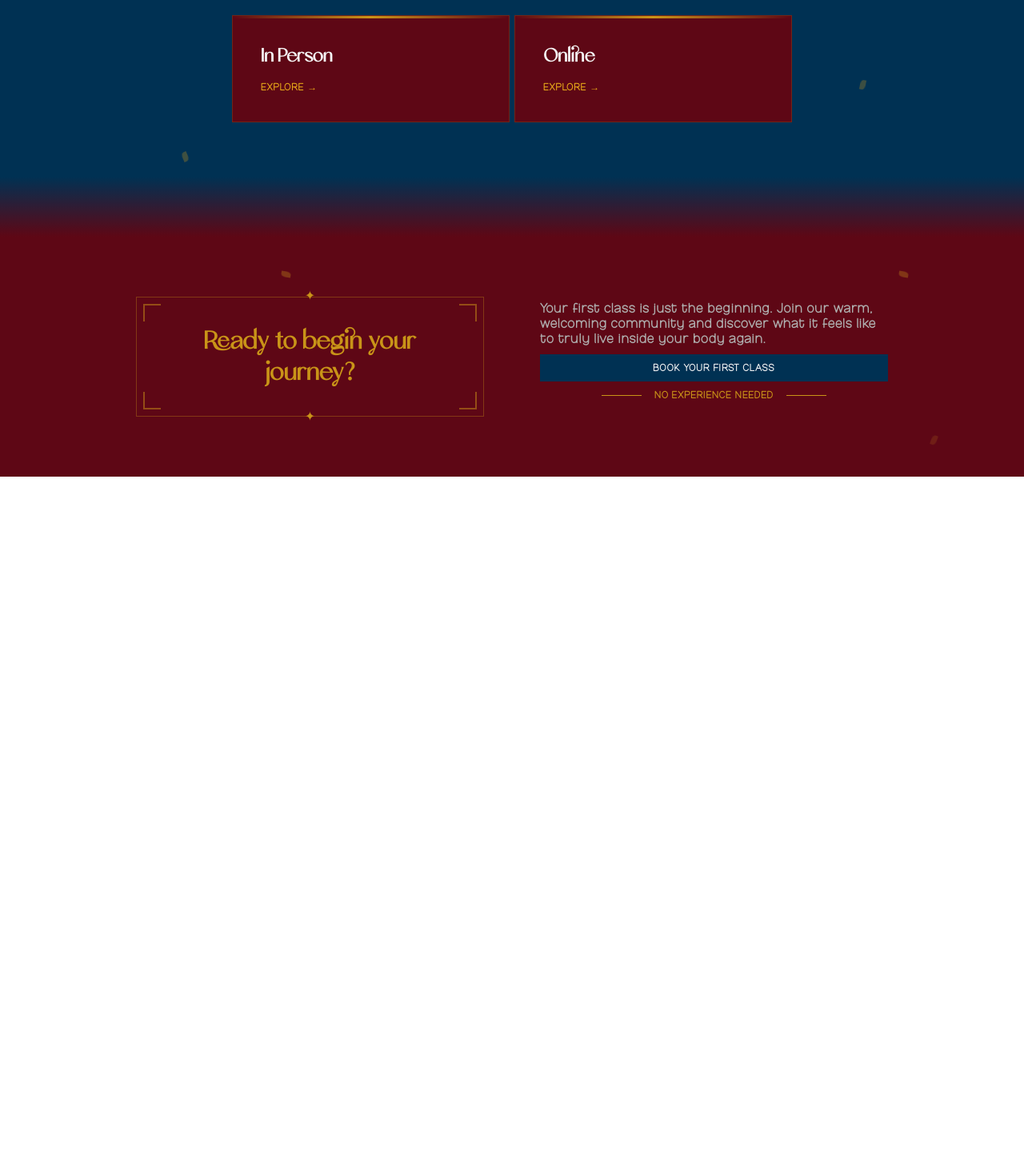
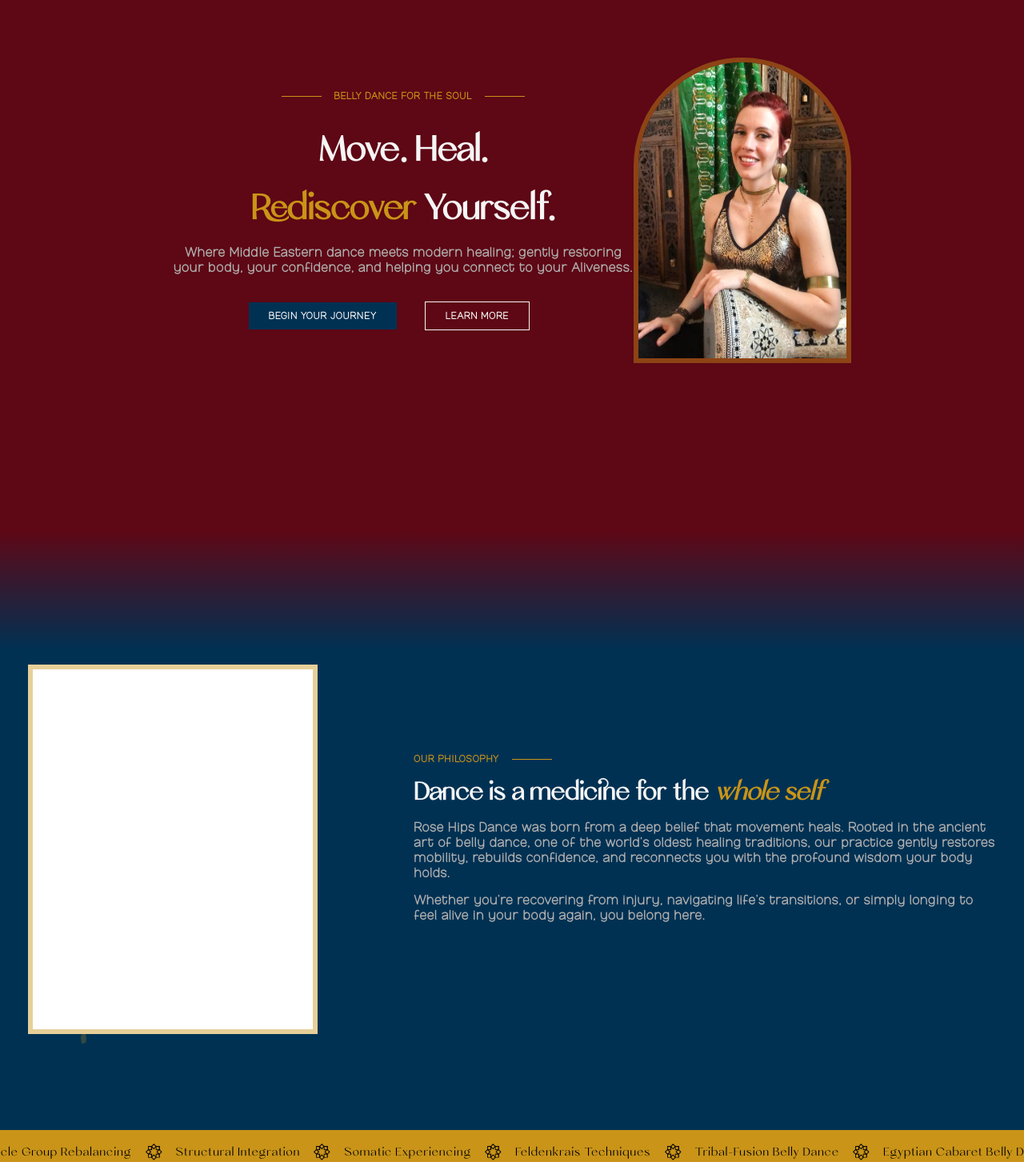
Before and after one commit to tpeschke/rose-hips-dance-typescript, a React (Vite) app in the folder app/: page / in a window 1280 px wide. Shown: the part 137-1590 px from the top of the page at 80% size. Before the commit the page ends 800 px from the top, so only its background shows below. Built offline with nearby package versions, Linux system fonts and the light colour scheme.

Commit message:
set up the basic components for the home page

```diff
--- a/app/src/components/ImageShell/ImageShell.tsx
+++ b/app/src/components/ImageShell/ImageShell.tsx
@@ -1,5 +1,6 @@
 import './ImageShell.css'
 import star from '../../assets/star.png'
+import portrait from '../../assets/portrait.jpg'
 
 interface Props {
     src: string,
@@ -14,6 +15,8 @@ export default function ImageShell({ src, alt, width, height }: Props) {
         switch (src) {
             case 'star':
                 return star
+            case 'portrait':
+                return portrait
             default:
                 return ''
         }
--- a/app/src/pages/home/Home.tsx
+++ b/app/src/pages/home/Home.tsx
@@ -1,14 +1,17 @@
 import BeginYourJourney from "./components/beginYourJourney/BeginYourJourney";
 import FindYourClass from "./components/findYourClass/findYourClass";
+import MainBanner from "./components/mainBanner/mainBanner";
+import Marquee from "./components/marquee/marquee";
+import OurPhilosophy from "./components/ourPhilosophy/ourPhilosophy";
 import "./Home.css";
 
 export default function Home() {
   return (
     <div className="home-page">
-      {/* <RotatingSun />
+      {/* <RotatingSun /> */}
       <MainBanner />
       <OurPhilosophy />
-      <Marquee /> */}
+      <Marquee />
       <FindYourClass />
       <BeginYourJourney />
       {/* <BackgroundImages /> */}
--- a/app/src/pages/home/components/mainBanner/mainBanner.tsx
+++ b/app/src/pages/home/components/mainBanner/mainBanner.tsx
@@ -1,38 +1,36 @@
+import { Link } from "react-router-dom";
 import "./mainBanner.css";
-import Image from "next/image";
-import { mhiora, lemonade } from "../../utilities/fonts";
-import Link from "next/link";
+import ImageShell from "../../../../components/ImageShell/ImageShell";
 
 export default function MainBanner() {
   return (
     <div className="main-banner">
       <div className="columns">
-        <div className={`${lemonade.className} antialiased welcome`}>
+        <div className='welcome'>
           <p className="eyebrow">Belly Dance for the Soul</p>
-          <h1 className={`${mhiora.className} antialiased`}>Move. Heal.</h1>
-          <h1 className={`${mhiora.className} antialiased`}>
+          <h1>Move. Heal.</h1>
+          <h1>
             <span>Rediscover</span> Yourself.
           </h1>
           <p className="subtitle">
             Where Middle Eastern dance meets modern healing; gently restoring your body, your confidence, and helping you connect to your Aliveness.
           </p>
           <div className="class-buttons">
-            <Link href="/classes">
-              <button className={`${lemonade.className} antialiased blue`}>
+            <Link to="/classes">
+              <button className='blue'>
                 Begin Your Journey
               </button>
             </Link>
-            <Link href="/contact">
-              <button className={`${lemonade.className} antialiased transparent`}>
+            <Link to="/contact">
+              <button className='transparent'>
                 Learn More
               </button>
             </Link>
           </div>
         </div>
         <div className="portrait">
-          <Image
-            aria-hidden
-            src="/portrait.jpg"
+          <ImageShell
+            src="portrait"
             alt="a hot piece of ass"
             width={400}
             height={400}
--- a/app/src/pages/home/components/marquee/marquee.css
+++ b/app/src/pages/home/components/marquee/marquee.css
@@ -16,6 +16,7 @@
   color: var(--dark);
   letter-spacing: 1px;
   padding: 0 15px;
+  font-family: mhiora;
 }
 
 @keyframes marquee {
--- a/app/src/pages/home/components/marquee/marquee.tsx
+++ b/app/src/pages/home/components/marquee/marquee.tsx
@@ -1,7 +1,6 @@
+import ImageShell from "../../../../components/ImageShell/ImageShell";
 import "./marquee.css";
-import { mhiora } from "../../utilities/fonts";
 import { Fragment } from "react";
-import Image from "next/image";
 
 export default function Marquee() {
   const basicItems = [
@@ -24,13 +23,12 @@ export default function Marquee() {
   return (
     <div className="marquee-band">
       <div className="marquee-inner">
-        <Image aria-hidden src="/star.png" alt="star" width={25} height={25} />
+        <ImageShell src="star" alt="star" width={25} height={25} />
         {marqueeItems.map((item, index) => (
           <Fragment key={index}>
-            <span className={`${mhiora.className} antialiased`}>{item}</span>
-            <Image
-              aria-hidden
-              src="/star.png"
+            <span>{item}</span>
+            <ImageShell
+              src="star"
               alt="star"
               width={25}
               height={25}
--- a/app/src/pages/home/components/ourPhilosophy/ourPhilosophy.tsx
+++ b/app/src/pages/home/components/ourPhilosophy/ourPhilosophy.tsx
@@ -1,5 +1,4 @@
 import "./ourPhilosophy.css";
-import { mhiora, lemonade } from "../../utilities/fonts";
 
 export default function OurPhilosophy() {
   return (
@@ -11,7 +10,7 @@ export default function OurPhilosophy() {
         </div>
         <div>
           <p className="strike-right">Our Philosophy</p>
-          <h1 className={`${mhiora.className} antialiased`}>
+          <h1>
             Dance is a medicine for the{" "}
             <span className="italic">whole self</span>
           </h1>
```
